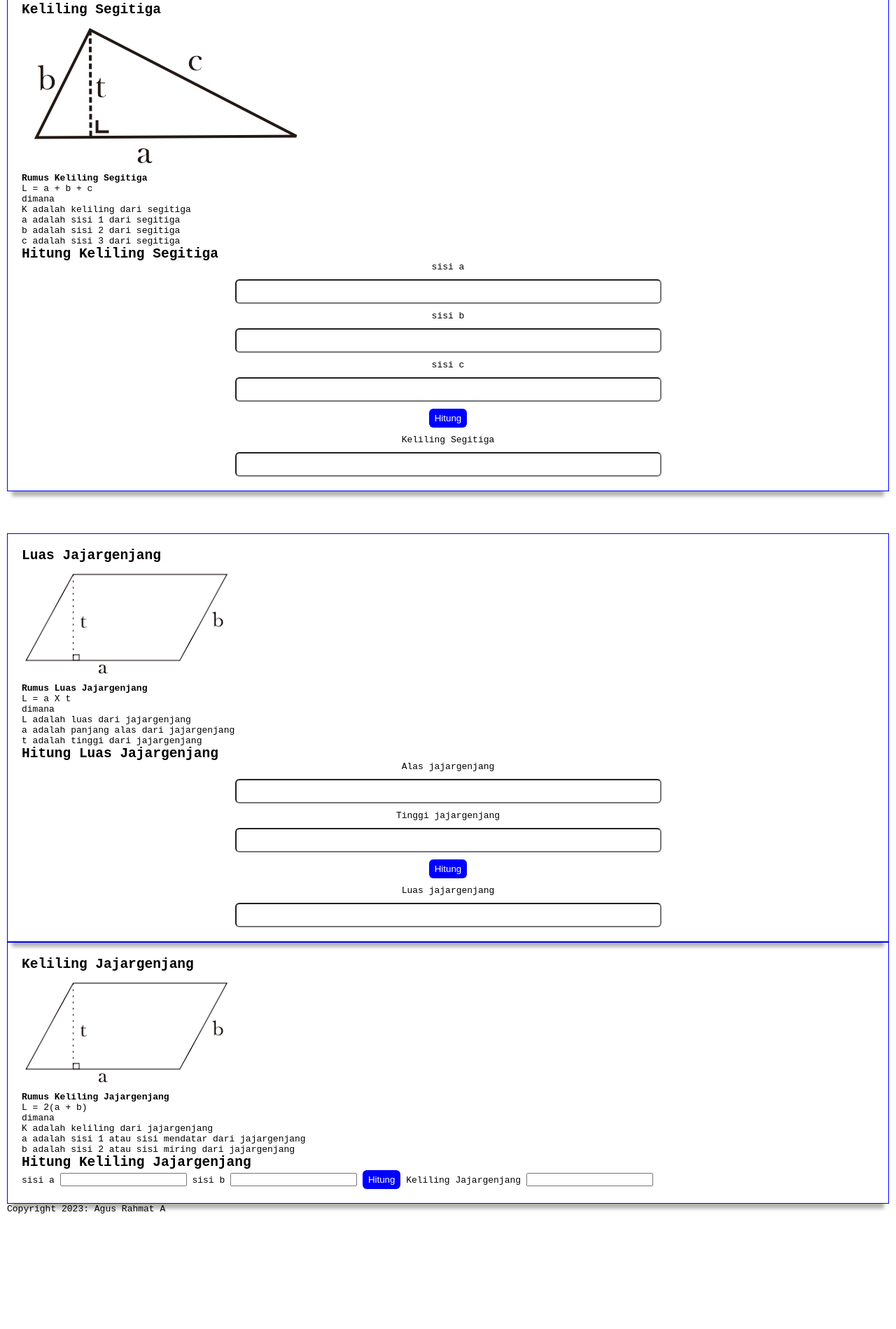
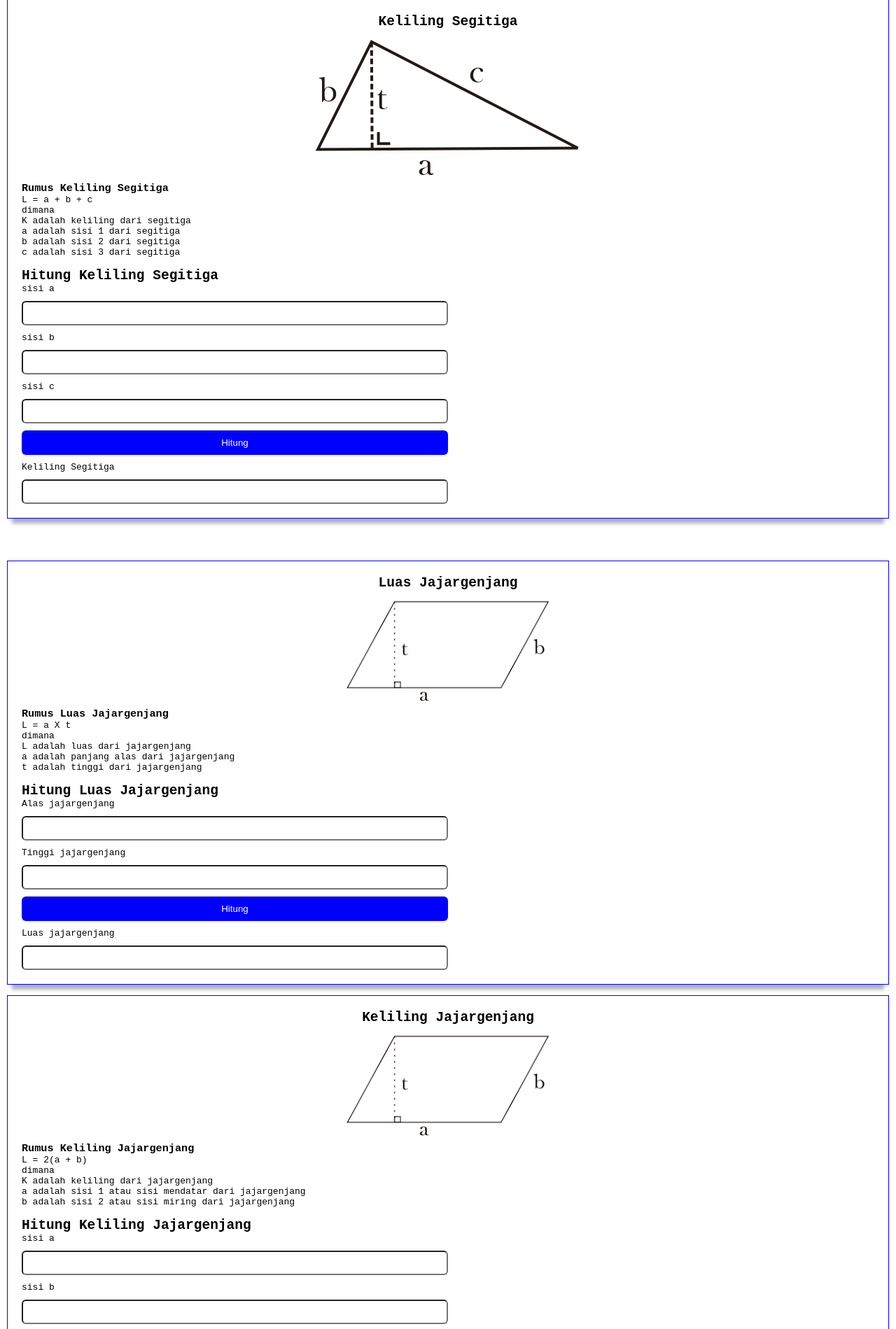
Before and after one commit to agusrahmata/miniproject, a plain HTML site: page index.html in a window 1280 px wide. Shown: the part 901-2800 px from the top of the page at 70% size. Before the commit the page ends 2646 px from the top, so only its background shows below. Drawn offline with Linux system fonts and the light colour scheme.

Commit message:
Adding Responsive Style

```diff
--- a/css/index.css
+++ b/css/index.css
@@ -19,7 +19,6 @@ body{
 }
 
 .secondtitle{
-    margin-top: 20px;
     text-align: center;
 }
 
@@ -35,7 +34,7 @@ body{
 }
 .menu > a:hover{
     text-decoration: none;
-    background-color: greenyellow;
+    background-color: aquamarine;
 }
 .menu-triangle{
     text-decoration: none;
@@ -73,32 +72,40 @@ main{
     box-shadow: 0px 14px 5px -7px rgba(0,0,0,0.3);
 }
 
-#label{
-
+.label{
+    text-align: center;
 }
 
 /*Main Content: Segitiga */
 .form-triangle{
     display: flex;
     flex-direction: column;
-    justify-content: center;
-    align-items: center;
+    justify-content: start;
+    justify-items: start;
+    align-items: initial;
     gap: 10px;
 }
 .form-triangle > input{
     padding: 8px 4px;
     border-radius: 6px;
     width: 50%;
-    justify-content: center;
+    justify-content: start;
+    justify-items: start;
     align-content: center;
 }
 
 .button-triangle{
-    padding: 6px 8px;
+    padding: 10px 10px;
     background-color: blue;
     color: white;
     border: none;
     border-radius: 6px;
+    width: 50%;
+}
+
+.button-triangle:hover{
+    background-color: aquamarine;
+    cursor: pointer;
 }
 
 /*Main Content: Jajargenjang*/
@@ -115,22 +122,57 @@ main{
 .form-parallelogram{
     display: flex;
     flex-direction: column;
-    justify-content: center;
-    align-items: center;
+    justify-content: start;
+    justify-items: start;
+    align-items: initial;
     gap: 10px;
 }
 .form-parallelogram > input{
     padding: 8px 4px;
     border-radius: 6px;
     width: 50%;
-    justify-content: center;
+    justify-content: start;
+    justify-items: start;
     align-content: center;
 }
 
 .button-parallelogram{
-    padding: 6px 8px;
+    padding: 10px 10px;
     background-color: blue;
     color: white;
     border: none;
     border-radius: 6px;
+    width: 50%;
 }
+
+.button-parallelogram:hover{
+    background-color: aquamarine;
+    cursor: pointer;
+}
+
+/* Style Responsive */
+/* Phone */
+@media only screen and (max-width: 600px) {}
+
+/* Tablet (Potrait) */
+@media only screen and (min-width: 600px) {}
+
+/* Tablet (Landscape) */
+@media only screen and (min-width: 768px) {
+    .responsive-img {
+        max-width: 50%;
+    }
+}
+
+/* Desktop */
+@media only screen and (min-width: 992px) {}
+
+/* Huge */
+@media only screen and (min-width: 1280px) {}
+
+.responsive-img {
+    max-width: 100%;
+    height: auto;
+    margin: 0 auto;
+    display: block;
+  }
--- a/index.html
+++ b/index.html
@@ -26,13 +26,14 @@
     <!-- Main Page -->
     <main>
         <section id="triangle">
+            <!-- Bagian Informasi Luas Lingkaran -->
             <div class="card">
                 <div>
-                    <h2>Luas Segitiga</h2>
+                    <h2 class="label">Luas Segitiga</h2>
                 </div>
-                <img src="assets/segitiga.png">
+                <img class="responsive-img" src="assets/segitiga.png">
                 <div>
-                    <h4>Rumus Luas Segitiga</h4>
+                    <h3>Rumus Luas Segitiga</h3>
                     <p>L = 1/2 X a X t</p>
                 </div>
                 <div>
@@ -41,8 +42,10 @@
                     <p>a adalah panjang alas dari segitiga</p>
                     <p>t adalah tinggi dari segitiga</p>
                 </div>
-                <div id="luassegitiga">
-                    <h1>Hitung Luas Segitiga</h1>
+                <br>
+
+                <div>
+                    <h2>Hitung Luas Segitiga</h2>
                     <form action="" class="form-triangle">
                             <label>Alas segitiga</label>
                             <input id="alassegitiga" type="number">
@@ -58,13 +61,14 @@
                     </form>
                 </div>
             </div>
+            <br>
             <div class="card">
                 <div>
-                    <h2>Keliling Segitiga</h2>
+                    <h2 class="label">Keliling Segitiga</h2>
                 </div>
-                <img src="assets/segitiga.png">
+                <img class="responsive-img" src="assets/segitiga.png">
                 <div>
-                    <h4>Rumus Keliling Segitiga</h4>
+                    <h3>Rumus Keliling Segitiga</h3>
                     <p>L = a + b + c </p>
                 </div>
                 <div>
@@ -74,8 +78,9 @@
                     <p>b adalah sisi 2 dari segitiga</p>
                     <p>c adalah sisi 3 dari segitiga</p>
                 </div>
-                <div id="kelilingsegitiga">
-                    <h1>Hitung Keliling Segitiga</h1>
+                <br>
+                <div>
+                    <h2>Hitung Keliling Segitiga</h2>
                     <form action="" class="form-triangle">
                         <label>sisi a</label>
                         <input id="a-segitiga" type="number">
@@ -98,11 +103,11 @@
         <section id="parallelogram">
             <div class="card">
                 <div>
-                    <h2>Luas Jajargenjang</h2>
+                    <h2 class="label">Luas Jajargenjang</h2>
                 </div>
-                <img src="assets/jajargenjang.png">
+                <img class="responsive-img" src="assets/jajargenjang.png">
                 <div>
-                    <h4>Rumus Luas Jajargenjang</h4>
+                    <h3>Rumus Luas Jajargenjang</h3>
                     <p>L = a X t</p>
                 </div>
                 <div>
@@ -111,8 +116,9 @@
                     <p>a adalah panjang alas dari jajargenjang</p>
                     <p>t adalah tinggi dari jajargenjang</p>
                 </div>
-                <div id="luasjajargenjang">
-                    <h1>Hitung Luas Jajargenjang</h1>
+                <br>
+                <div>
+                    <h2>Hitung Luas Jajargenjang</h2>
                     <form action="" class="form-parallelogram">
                         <label>Alas jajargenjang</label>
                         <input id="alasjajargenjang" type="number">
@@ -125,15 +131,17 @@
                         </button>
                         <label>Luas jajargenjang</label>
                         <input id="inputluasjajargenjang"></input>
+                    </form>
                 </div>
             </div>
+            <br>
             <div class="card">
                 <div>
-                    <h2>Keliling Jajargenjang</h2>
+                    <h2 class="label">Keliling Jajargenjang</h2>
                 </div>
-                <img src="assets/jajargenjang.png">
+                <img class="responsive-img" src="assets/jajargenjang.png">
                 <div>
-                    <h4>Rumus Keliling Jajargenjang</h4>
+                    <h3>Rumus Keliling Jajargenjang</h3>
                     <p>L = 2(a + b)</p>
                 </div>
                 <div>
@@ -142,8 +150,9 @@
                     <p>a adalah sisi 1 atau sisi mendatar dari jajargenjang</p>
                     <p>b adalah sisi 2 atau sisi miring dari jajargenjang</p>
                 </div>
-                <div id="kelilingjajargenjang">
-                    <h1>Hitung Keliling Jajargenjang</h1>
+                <br>
+                <div>
+                    <h2>Hitung Keliling Jajargenjang</h2>
                     <form action="" class="form-parallelogram">
                         <label>sisi a</label>
                         <input id="a-jajargenjang" type="number">
```
Lines whose indentation alone changed are shown as unchanged.
